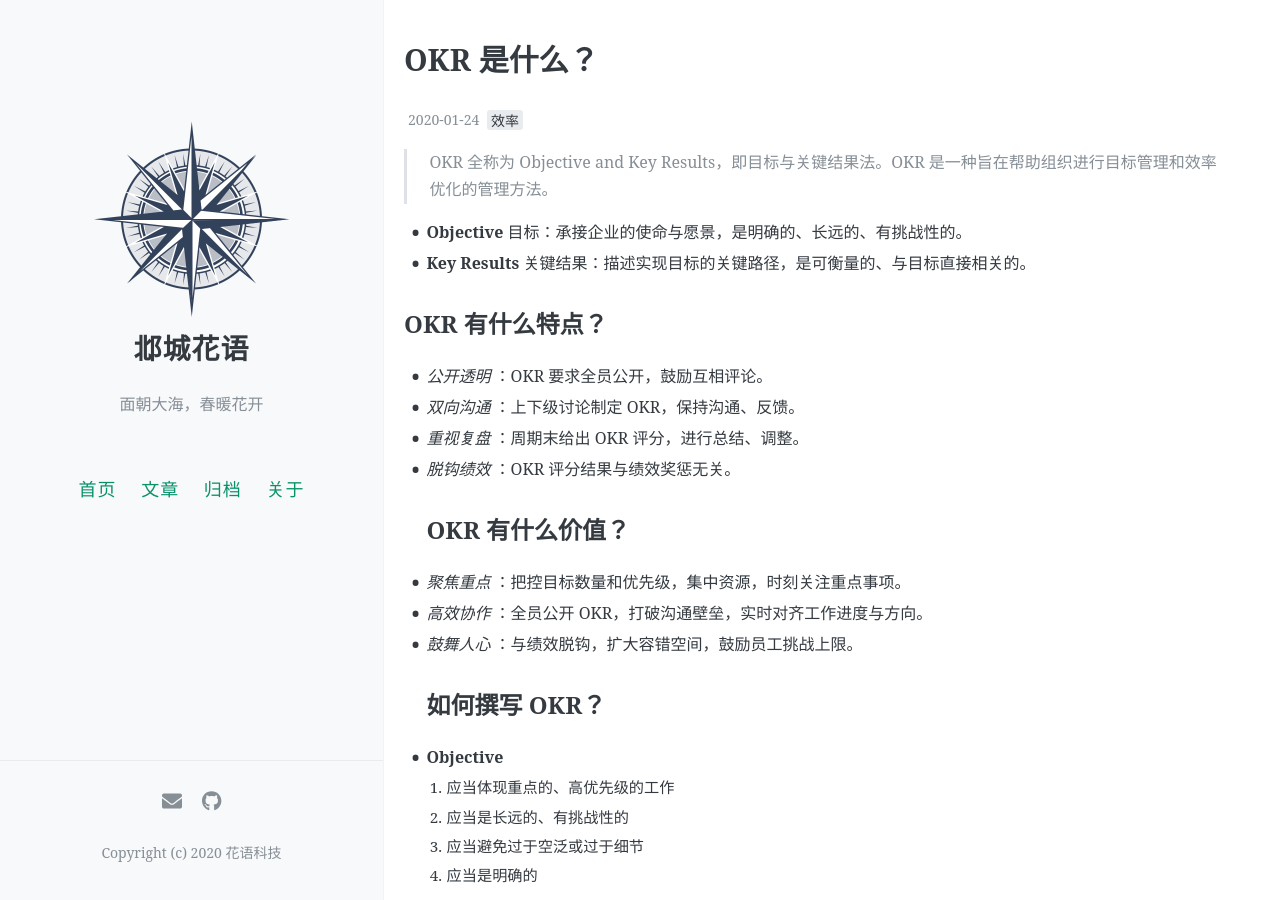
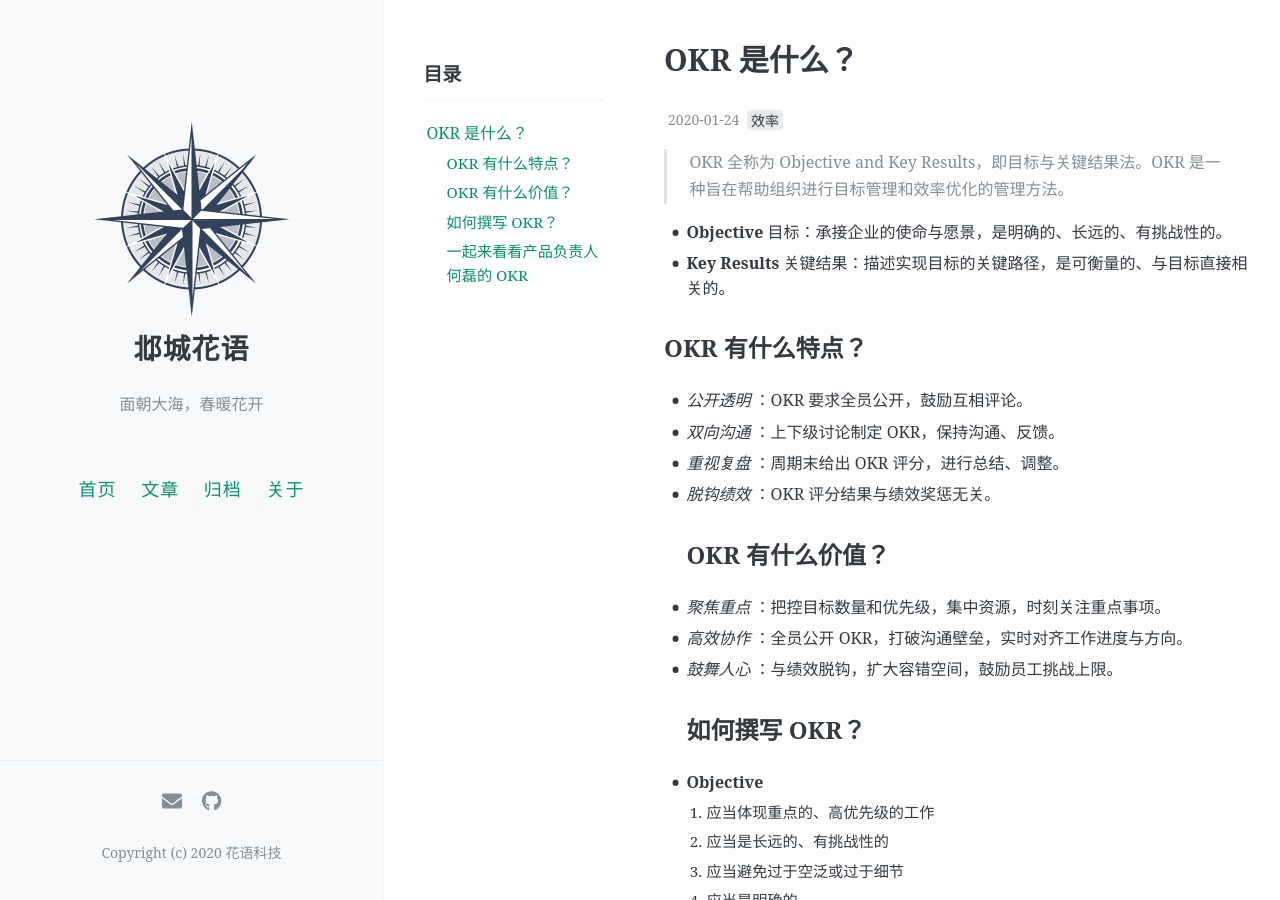
Before and after one commit to Adoger99/blog, a Jekyll site: the page built from _posts/2020-01-24-OKR.md, in a window 1280 px wide and 900 px high. Built offline with Jekyll 4.4.1, drawn with Linux system fonts in a browser that asks for light colours; comment, search, counter and statistics services are not loaded; some of the changed lines change nothing that is shown.

Commit message:
Update 2020-01-24-OKR.md

```diff
--- a/_posts/2020-01-24-OKR.md
+++ b/_posts/2020-01-24-OKR.md
@@ -5,6 +5,8 @@ date: 2020-01-24
 Author: 邶城花语
 tags: [效率]
 comments: true
+toc: true
+pinned: true
 ---
 
 > OKR 全称为 Objective and Key Results，即目标与关键结果法。OKR 是一种旨在帮助组织进行目标管理和效率优化的管理方法。
```
